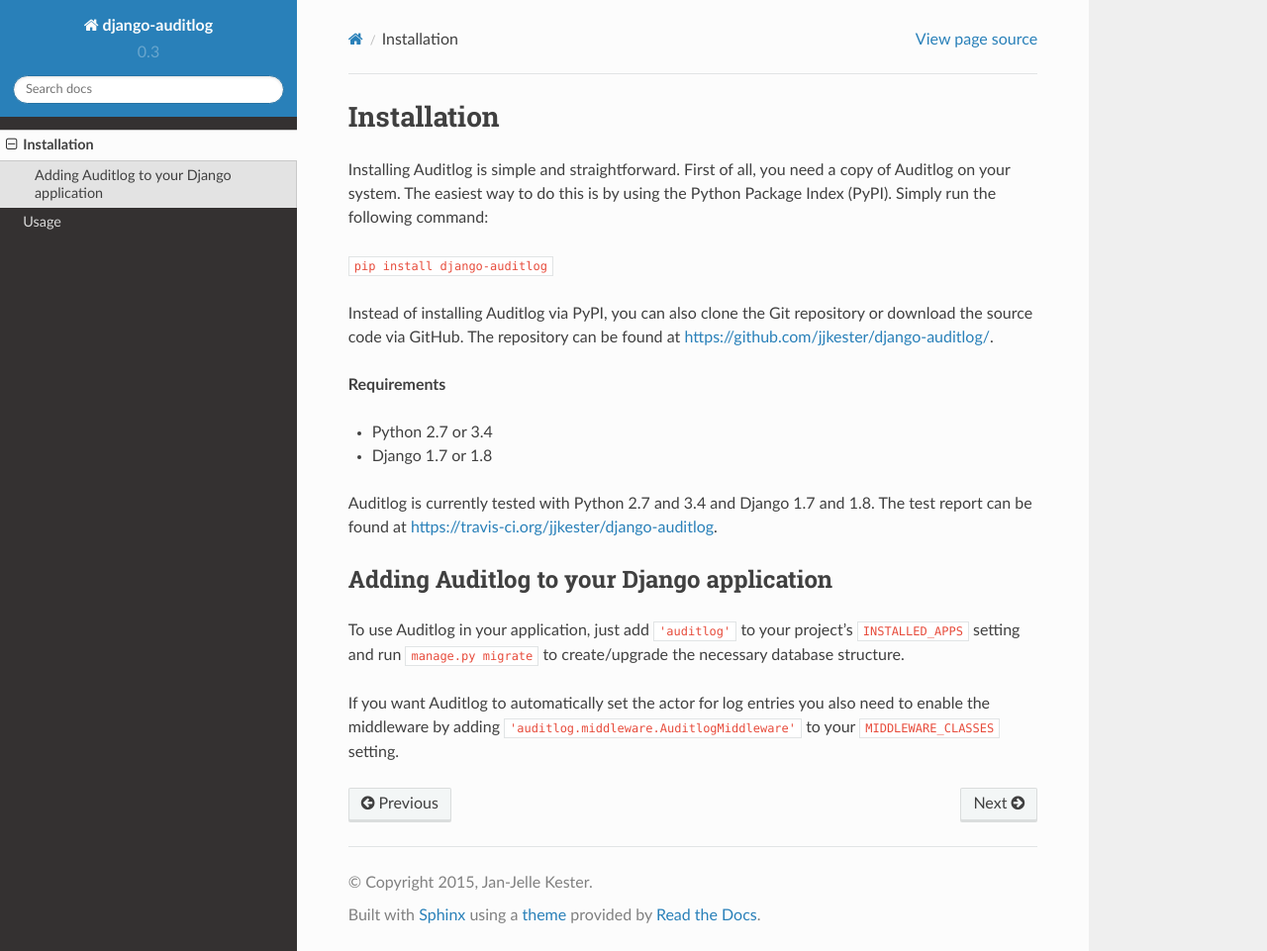
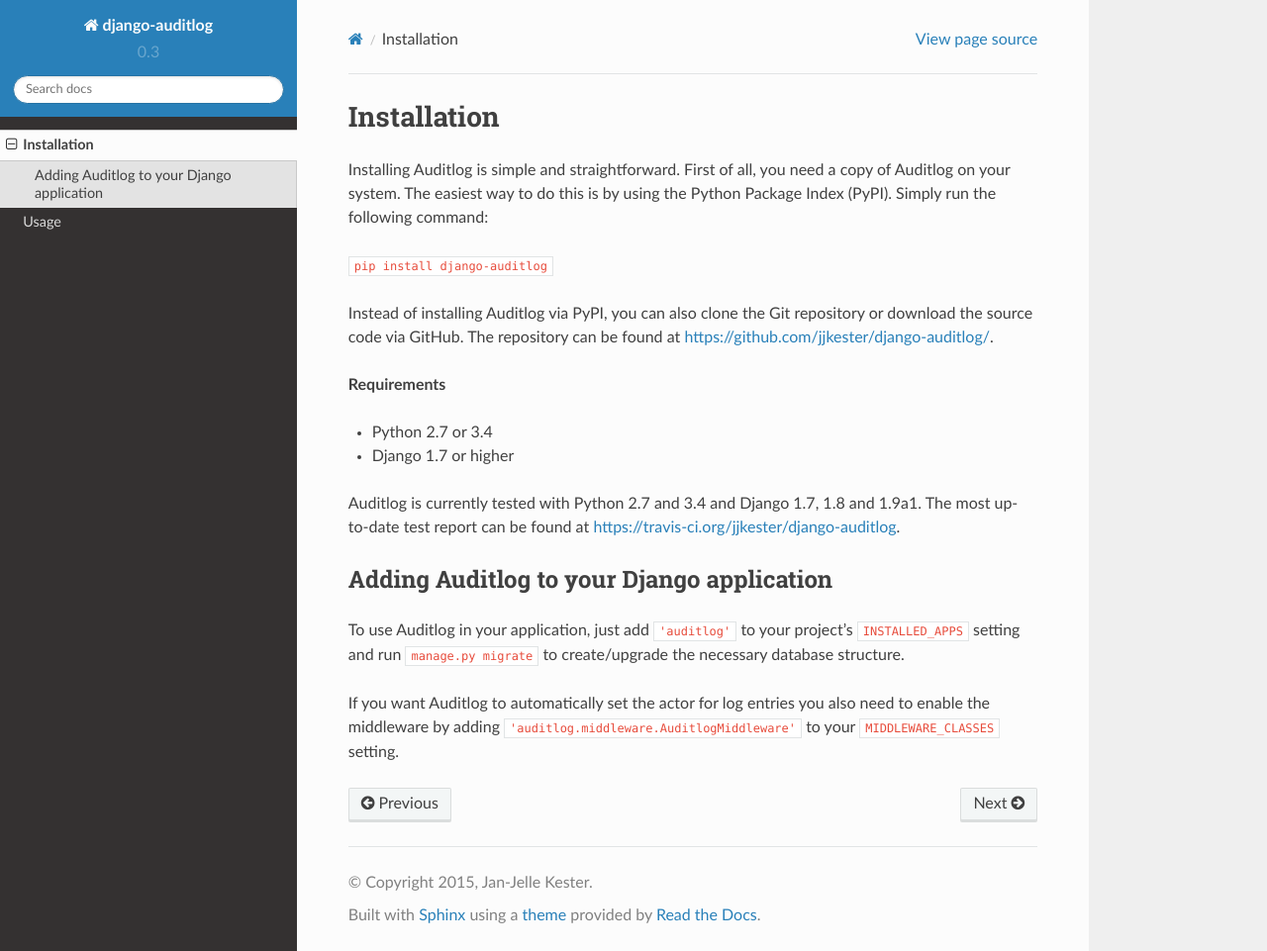
Before and after one commit to jazzband/django-auditlog, a Sphinx documentation site: the page built from docs/source/installation.rst, in a window 1280 px wide and 961 px high. Shown: the whole window at 99% size. Built offline with Sphinx 7.4.7 and the Read the Docs theme 2.0.0, drawn with Linux system fonts in a browser that asks for light colours; pages that are not in the unit, such as notebooks, are missing from menus.

```diff
--- a/docs/source/conf.py
+++ b/docs/source/conf.py
@@ -62,7 +62,7 @@ copyright = u'2015, Jan-Jelle Kester'
 # The short X.Y version.
 version = '0.3'
 # The full version, including alpha/beta/rc tags.
-release = '0.3.1'
+release = '0.3.2'
 
 # The language for content autogenerated by Sphinx. Refer to documentation
 # for a list of supported languages.
--- a/docs/source/installation.rst
+++ b/docs/source/installation.rst
@@ -12,10 +12,10 @@ The repository can be found at https://github.com/jjkester/django-auditlog/.
 **Requirements**
 
 - Python 2.7 or 3.4
-- Django 1.7 or 1.8
+- Django 1.7 or higher
 
-Auditlog is currently tested with Python 2.7 and 3.4 and Django 1.7 and 1.8. The test report can be found at
-https://travis-ci.org/jjkester/django-auditlog.
+Auditlog is currently tested with Python 2.7 and 3.4 and Django 1.7, 1.8 and 1.9a1. The most up-to-date test report can
+be found at https://travis-ci.org/jjkester/django-auditlog.
 
 Adding Auditlog to your Django application
 ------------------------------------------
--- a/setup.py
+++ b/setup.py
@@ -2,7 +2,7 @@ from distutils.core import setup
 
 setup(
     name='django-auditlog',
-    version='0.3.1',
+    version='0.3.2',
     packages=['auditlog', 'auditlog.migrations'],
     package_dir={'': 'src'},
     url='https://github.com/jjkester/django-auditlog',
```
